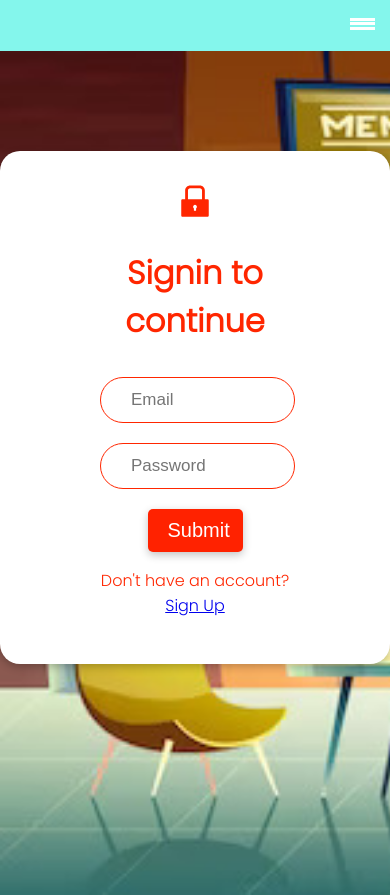
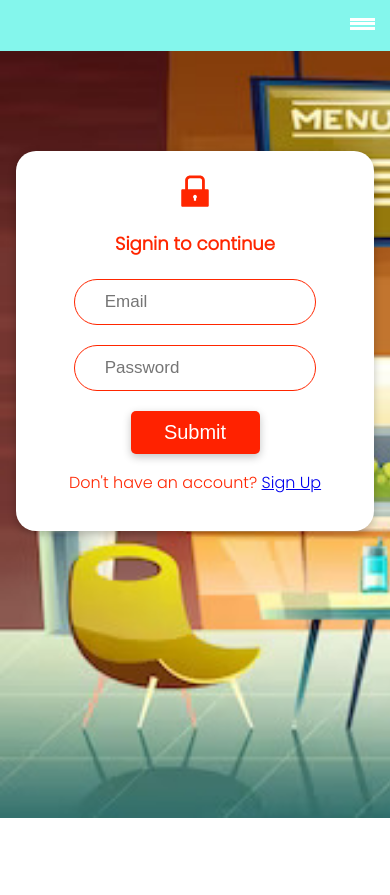
Before and after one commit to Husain-Bharmal/New-Canteen, a React (Create React App) app in the folder frontend/: page /signin in a window 390 px wide. After the commit the page ends 844 px from the top, so only its background shows below. Built offline with nearby package versions, Linux system fonts and the light colour scheme; no server answers.

Commit message:
sign in page responsive kiya h thoda

```diff
--- a/frontend/src/pages/sign-in-page/SignInPage.css
+++ b/frontend/src/pages/sign-in-page/SignInPage.css
@@ -1,8 +1,5 @@
 .signin-root {
-  /* background: #ffa9a6; */
-  /* background: no-repeat; */
-  /* opacity: 0.5; */
-  height: 100vh;
+  height: 90.9vh;
 }
 .signin-div {
   padding-top: 50px;
@@ -13,7 +10,6 @@
 }
 
 .Pura_signin{
-
   background: url("../../assets/Singin.jpg") no-repeat ;
   background-size: cover;
 
@@ -66,3 +62,19 @@ input:focus {
 .signin-root p {
   color: #ff2600;
 }
+
+@media screen and (max-width: 550px){
+
+  .signin-form {
+    margin: 1rem;
+    margin-top: 50px;
+    padding: 20px 50px;
+    text-align: center;
+    border-radius: 20px;
+    box-shadow: rgba(0, 0, 0, 0.24) 0px 3px 8px;
+  }
+
+  .signin-root h1 {
+    font-size: large;
+  }
+}
```
